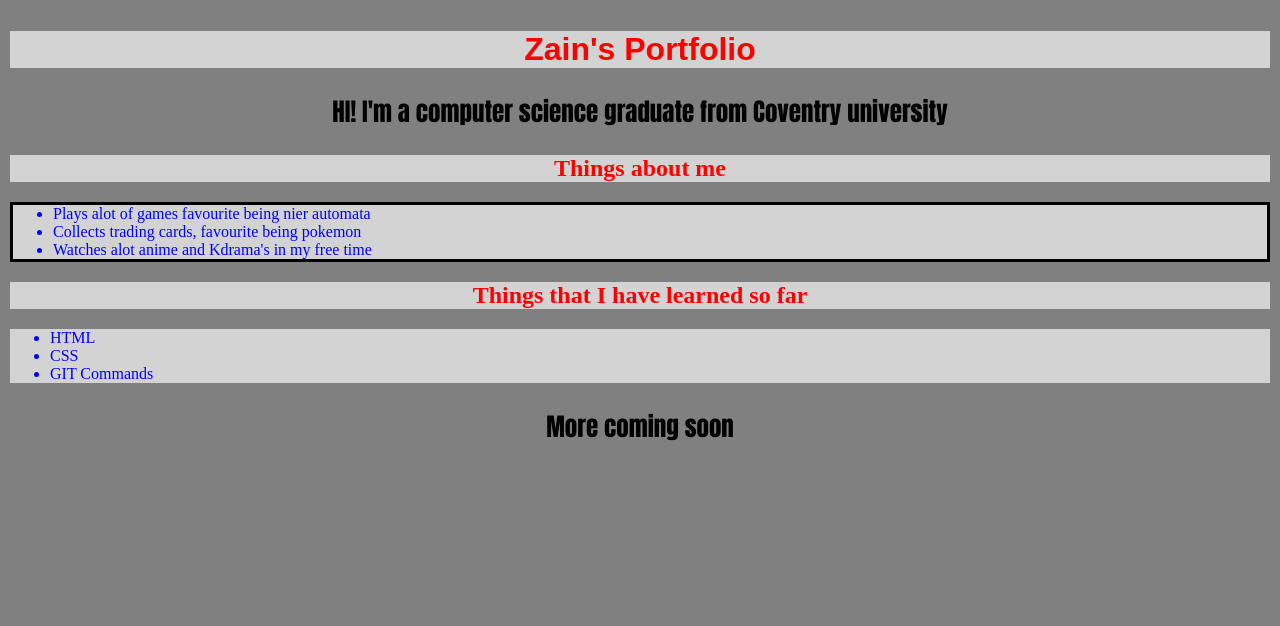
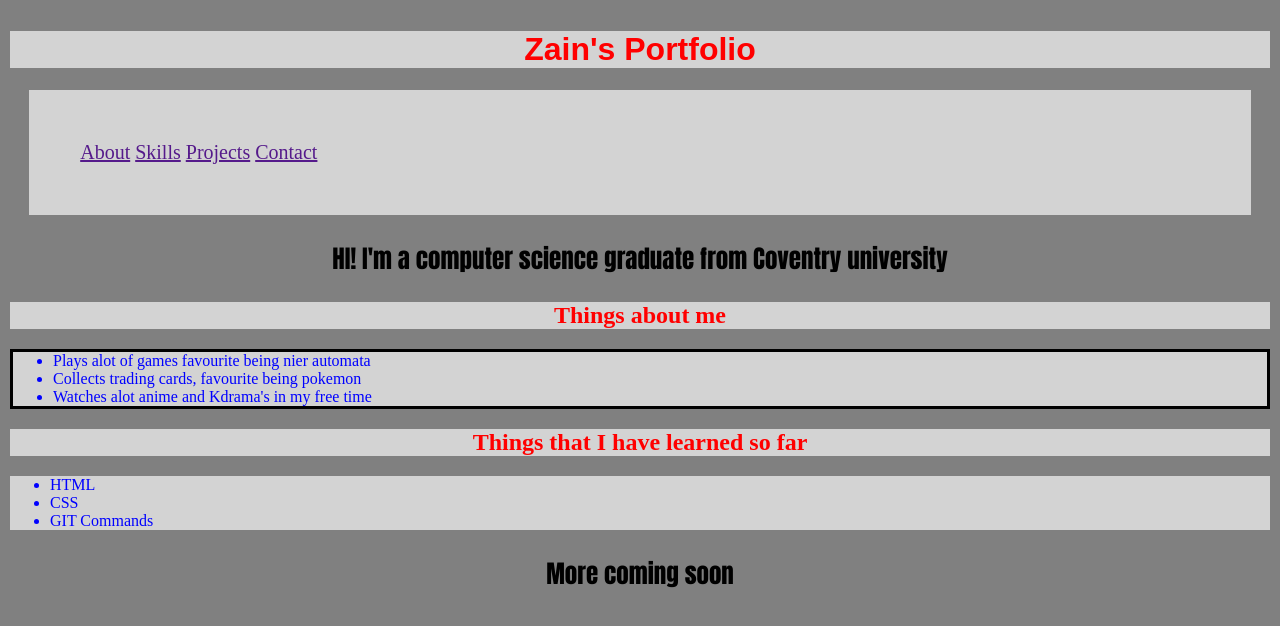
Before and after one commit to Zain1Uppal/portfolio1, a plain HTML site: page index.html in a window 1280 px wide. Drawn offline with Linux system fonts and the light colour scheme.

Commit message:
added more files

```diff
--- a/index.html
+++ b/index.html
@@ -9,6 +9,12 @@
     </head>
     <body>
         <h1 class="header">Zain's Portfolio</h1>
+        <nav>
+            <a href="">About</a>
+            <a href="">Skills</a>
+            <a href="">Projects</a>
+            <a href="">Contact</a>
+        </nav>
         <p class="text">HI! I'm a computer science graduate from Coventry university</p>
         <h2 class="header">Things about me</h2>
         <ul class="border-black">
--- a/style.css
+++ b/style.css
@@ -27,3 +27,11 @@ body{
     margin: auto;
 
 }
+nav{
+    display: block;
+    margin: 1.2rem;
+    font-size: 20px;
+    background-color: lightgray;
+    border: lightgray solid;
+    padding: 3rem;
+}
```
Also changed, not shown: contact.html (added), projects.html (added), skills.html (added).
